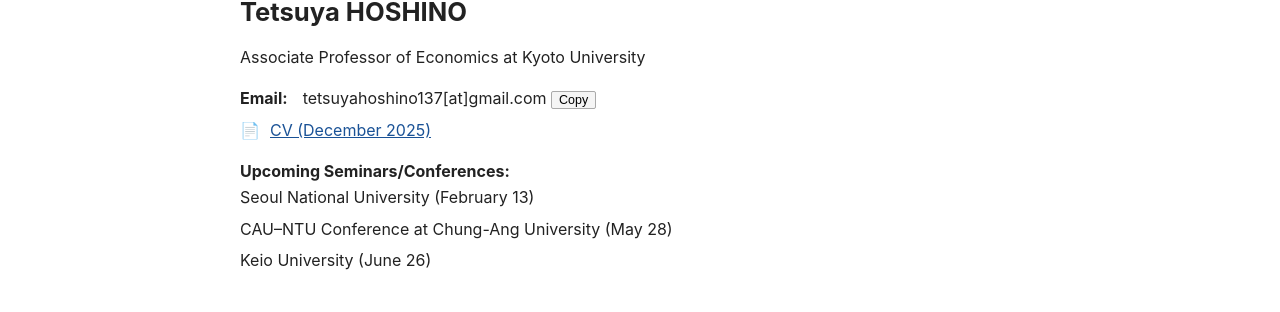
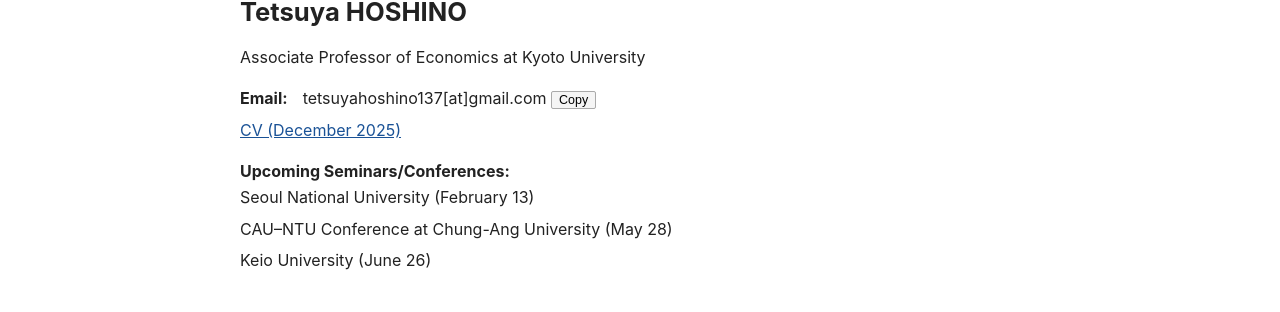
Before and after one commit to tetsuyahoshino137/tetsuyahoshino137.github.io, a Jekyll site: the page built from index.md, in a window 1280 px wide. Shown: the part 111-423 px from the top of the page. Built offline with Jekyll 4.4.1, drawn with Linux system fonts in a browser that asks for light colours.

Commit message:
Update index.md

```diff
--- a/index.md
+++ b/index.md
@@ -17,7 +17,6 @@
         </span>
       </li>
       <li>
-        <span class="icon">📄</span>
         <a href="TetsuyaHoshinoCV251211.pdf">CV (December 2025)</a>
       </li>
     </ul>
```
